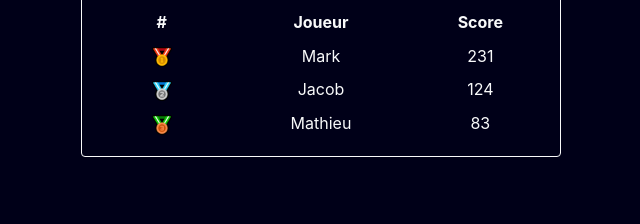
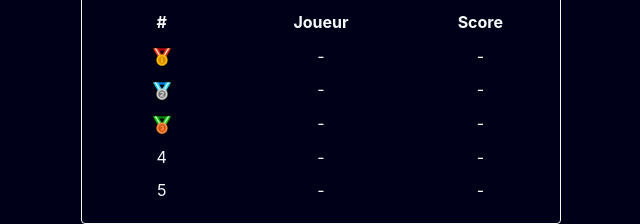
Before and after one commit to TheLinkau/Bowl, a website: page HTML/menu.html in a window 1280 px wide. Shown: the part 595-819 px from the top of the page, without its empty margins (319-959 px from the left). Drawn offline with nearby package versions, Linux system fonts and the light colour scheme.

Commit message:
Suppression rank.txt + Mise a jour tableau des ranks

```diff
--- a/HTML/menu.html
+++ b/HTML/menu.html
@@ -24,18 +24,28 @@
         <tbody>
           <tr class="d-flex row-rank">
             <td class="col-4"><img src="../resources/img/or.png"/></td>
-            <td class="col-4">Mark</td>
-            <td class="col-4">231</td>
+            <td class="col-4">-</td>
+            <td class="col-4">-</td>
           </tr>
           <tr class="d-flex row-rank">
             <td class="col-4"><img src="../resources/img/argent.png"/></td>
-            <td class="col-4">Jacob</td>
-            <td class="col-4">124</td>
+            <td class="col-4">-</td>
+            <td class="col-4">-</td>
           </tr>
           <tr class="d-flex row-rank">
             <td class="col-4"><img src="../resources/img/bronze.png"/></td>
-            <td class="col-4">Mathieu</td>
-            <td class="col-4">83</td>
+            <td class="col-4">-</td>
+            <td class="col-4">-</td>
+          </tr>
+          <tr class="d-flex row-rank">
+            <td class="col-4">4</td>
+            <td class="col-4">-</td>
+            <td class="col-4">-</td>
+          </tr>
+          <tr class="d-flex row-rank">
+            <td class="col-4">5</td>
+            <td class="col-4">-</td>
+            <td class="col-4">-</td>
           </tr>
         </tbody>
       </table>
--- a/resources/rank.txt
+++ /dev/null
@@ -1,3 +0,0 @@
-Bernard 193
-Robin 145
-Henry 102
```
